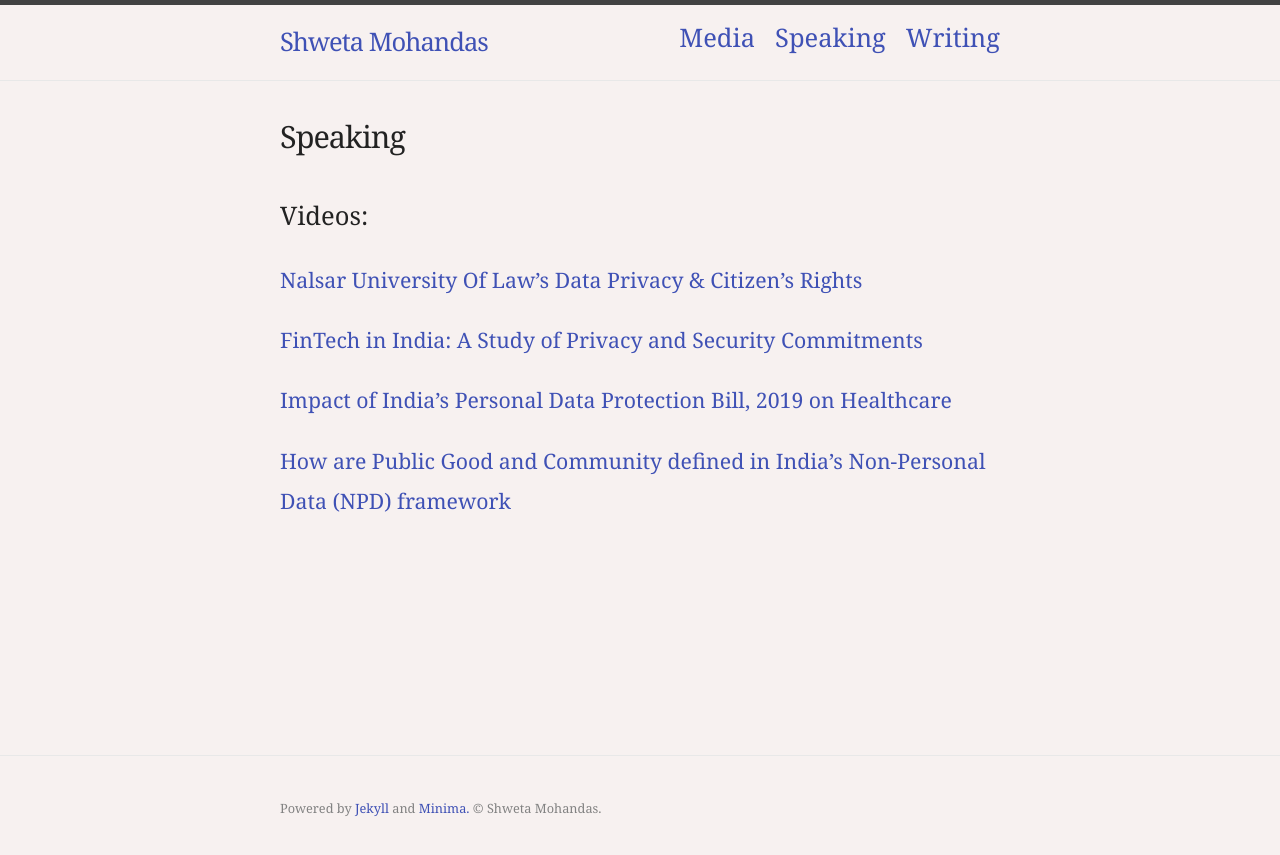
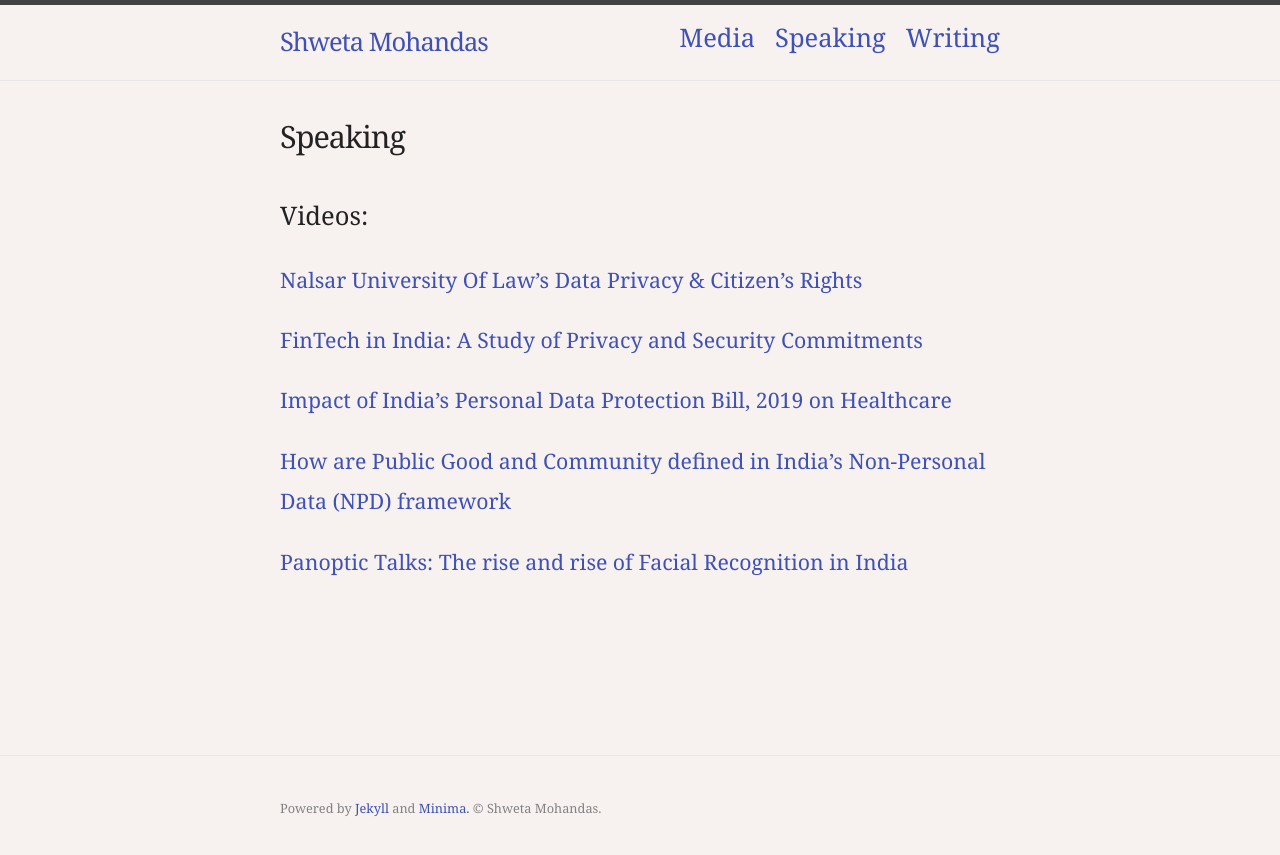
Before and after one commit to shwetamohandas/shwetamohandas.github.io, a Jekyll site: the page built from speaking.md, in a window 1280 px wide. Shown: the top 855 px of the page. Built offline with Jekyll 4.4.1, drawn with Linux system fonts in a browser that asks for light colours.

Commit message:
Update speaking.md

```diff
--- a/speaking.md
+++ b/speaking.md
@@ -13,3 +13,5 @@ permalink: /speaking/
 ### [Impact of India's Personal Data Protection Bill, 2019 on Healthcare](https://www.youtube.com/watch?v=72zYJcA7Fxs&ab_channel=MediaNama)
 
 ### [How are Public Good and Community defined in India's Non-Personal Data (NPD) framework](https://www.youtube.com/watch?v=p1mrGRigPwo)
+
+### [Panoptic Talks: The rise and rise of Facial Recognition in India](https://forum.internetfreedom.in/t/panoptic-talks-the-rise-and-rise-of-facial-recognition-in-india-sept-30-5-30-pm/2516)
```
